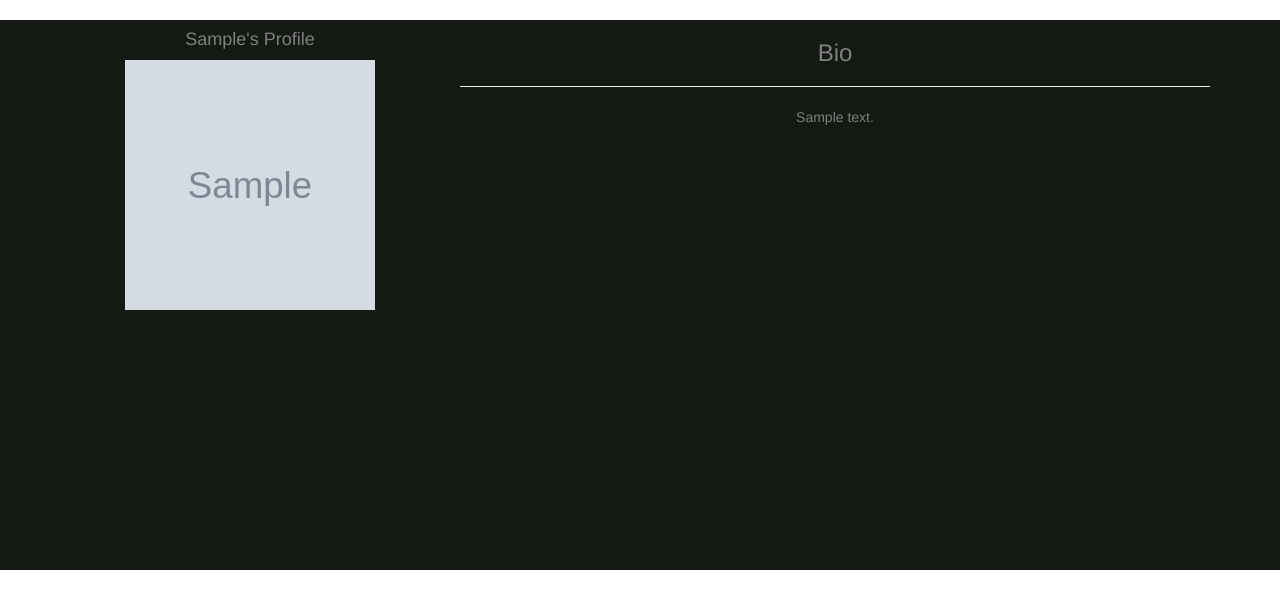
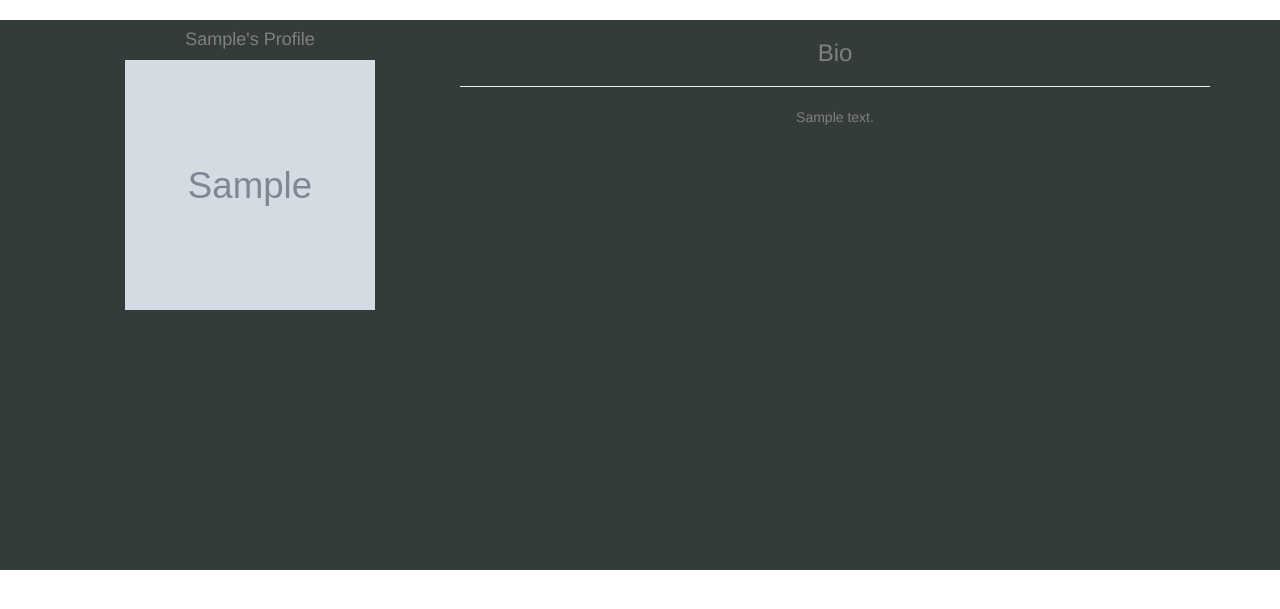
Before and after one commit to MichaelNjoroge254/Personal-Blog, a Flask app: template app/templates/profile/profile.html in a window 1280 px wide. Shown: the part 52-661 px from the top of the page. Run offline with Flask 2, Linux system fonts and the light colour scheme; tables that the repository leaves empty hold one stand-in row (values such as "Sample post"); the template is opened without the code that fills it: values that come from a table or form of the project are taken from there, most other values are stand-ins (such as "Sample title", 1, 10 or a date in 2020); grey boxes marked "Sample" are stand-in pictures; some libraries are stand-ins or nearby versions.

Commit message:
modified app/templates/profile/profile.html

```diff
--- a/app/templates/profile/profile.html
+++ b/app/templates/profile/profile.html
@@ -1,6 +1,6 @@
 {% extends 'base.html'%}
 {% block content %}
-<div class="container-fluid" style="background-color: rgba(9, 14, 8, 0.952);height:550px;">
+<div class="container-fluid" style="background-color: rgb(51, 59, 59);height:550px;">
 <div class="container" style="color: grey">
   <div class="row text-center">
     <div class="col-md-4 ">
```
